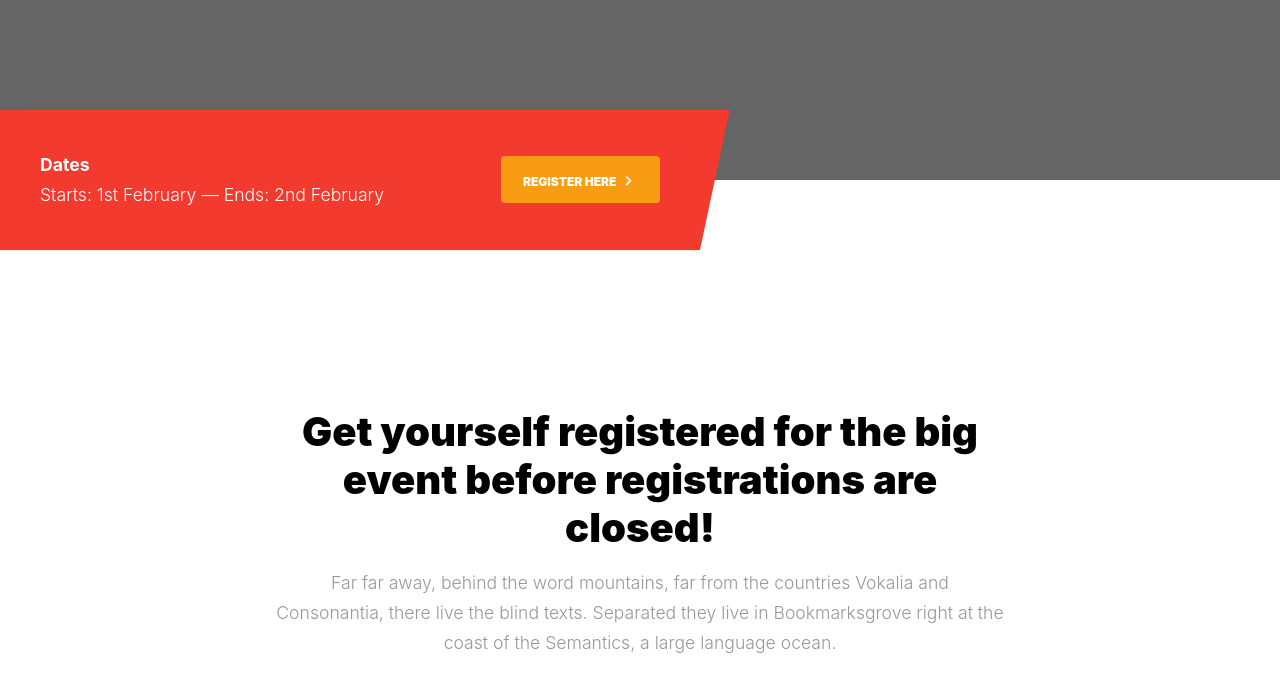
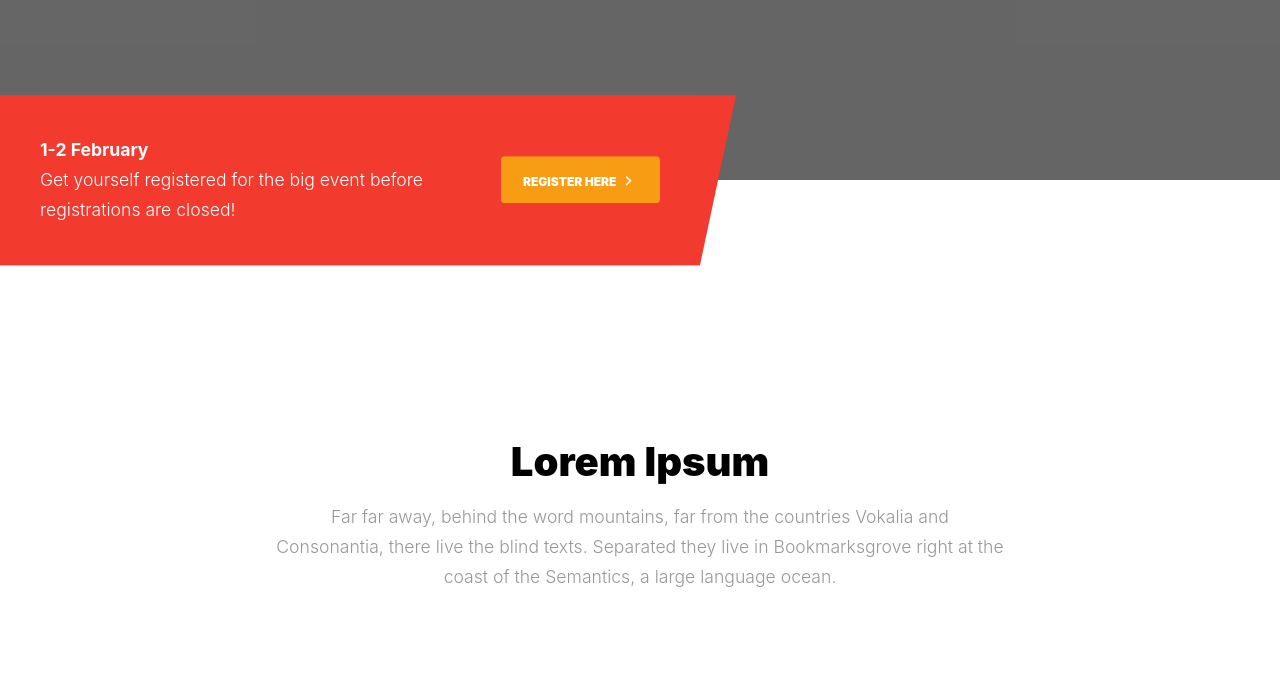
Before and after one commit to owasp-tsc/hackowasp2.0, a plain HTML site: page index.html in a window 1280 px wide. Shown: the part 720-1404 px from the top of the page. Drawn offline with Linux system fonts and the light colour scheme; files whose address does not match are found by name; a web font is replaced by a local one.

Commit message:
Update index.html

```diff
--- a/index.html
+++ b/index.html
@@ -30,7 +30,7 @@
 
 </head>
 
-<body data-spy="scroll" data-target=".site-navbar-target" data-offset="300" background:black !important>
+<body data-spy="scroll" data-target=".site-navbar-target" data-offset="300">
 
   <div class="site-wrap">
 
@@ -94,9 +94,8 @@
 
       <div class="d-md-flex align-items-center">
         <div class="hours mr-md-4 mb-4 mb-lg-0">
-          <strong class="d-block">Dates</strong>
-          Starts: 1st February &mdash;
-          Ends: 2nd February
+          <strong class="d-block">1-2 February</strong>
+         Get yourself registered for the big event before registrations are closed!
         </div>
         <div class="cta ml-auto">
           <a href="#contact-section" class="smoothscroll d-flex d-md-flex align-items-center btn">
@@ -111,7 +110,7 @@
 
         <div class="row justify-content-center text-center mb-5">
           <div class="col-md-8 section-heading">
-            <h2 class="heading mb-3">Get yourself registered for the big event before registrations are closed!</h2>
+            <h2 class="heading mb-3">Lorem Ipsum</h2>
             <p>Far far away, behind the word mountains, far from the countries Vokalia and Consonantia, there live the blind texts.
             Separated they live in Bookmarksgrove right at the coast of the Semantics, a large language ocean.</p>
           </div>
```
